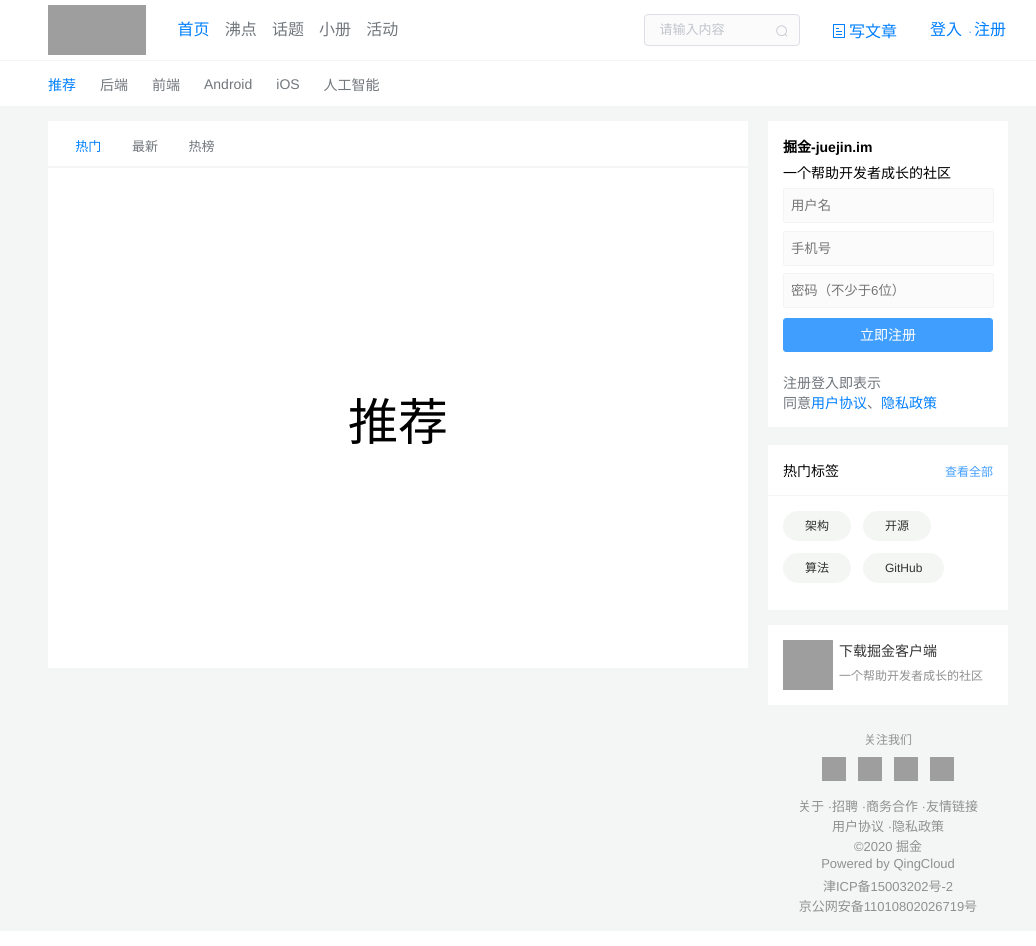
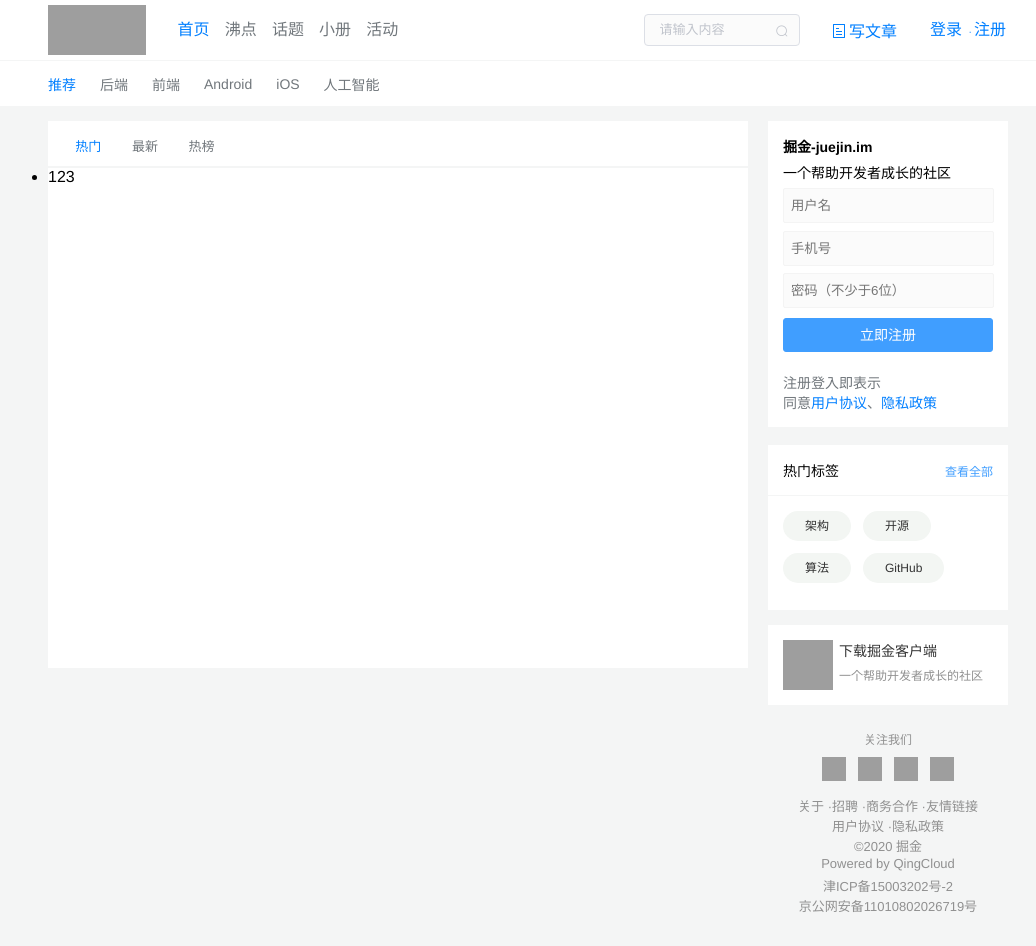
Before and after one commit to 123tang-t/juejin, a Vue app: page / in a window 1280 px wide. Shown: the whole page, without its empty margins (112-1148 px from the left). Built offline with nearby package versions, Linux system fonts and the light colour scheme; grey boxes are pictures that could not be loaded.

Commit message:
feat:滚动

```diff
--- a/src/App.vue
+++ b/src/App.vue
@@ -1,8 +1,25 @@
 <template>
-  <div id="app">
+  <div id="app" @scroll="changeHomeScroll">
     <router-view/>
   </div>
 </template>
+
+<script>
+export default {
+    name: 'APP',
+    methods: {
+        changeHomeScroll (el) {
+            console.log('123')
+            const height = el.target.scrollHeight - el.target.scrollTop - el.target.clientHeight
+            if (height === 0) {
+                console.log('到底了')
+            } else {
+                console.log(height)
+            }
+        }
+    }
+}
+</script>
 
 <style lang="scss">
 // @import './assets/css/element-ui.scss';
@@ -15,6 +32,8 @@
     -webkit-font-smoothing: antialiased;
     -moz-osx-font-smoothing: grayscale;
     background: #f4f5f5;
+    height: 100%;
+    overflow-y: auto;
 }
 // .el-input {
 //     .el-input__inner {
--- a/src/components/detailshome/recommend.vue
+++ b/src/components/detailshome/recommend.vue
@@ -2,7 +2,12 @@
     <div class="recommend">
         <HeaderTitle/>
         <div class="desc">
-            <div class="desc-child">推荐</div>
+            <!-- <div class="desc-child">
+                推荐
+            </div> -->
+            <ul class="list">
+                <li>123</li>
+            </ul>
         </div>
     </div>
 </template>
@@ -18,17 +23,29 @@ export default {
     data () {
         return {
         }
+    },
+    methods: {
+        // changeScroll (el) {
+        //     const height = el.target.scrollHeight - el.target.scrollTop - el.target.clientHeight
+        //     if (height === 0) {
+        //         console.log('到底了')
+        //     } else {
+        //         console.log(height)
+        //     }
+        // }
     }
 }
 </script>
 
 <style lang="scss" scoped>
 .recommend {
+    height: 100%;
     .desc {
         position: relative;
         margin-top: 2px;
         height: 500px;
         background: #fff;
+        // overflow-y: auto;
         .desc-child {
             position: absolute;
             top: 50%;
@@ -36,6 +53,9 @@ export default {
             transform: translate(-50%, -50%);
             font-size: 50px;
         }
+        .list {
+            height: 1000px;
+        }
     }
 }
 </style>
--- /dev/null
+++ b/src/components/elementDialog.vue
@@ -0,0 +1,41 @@
+<template>
+    <div class="dialog" v-if="signRegistered">
+        <!-- 注册 -->
+        <el-dialog
+            title="注册"
+            :visible.sync="loginToRegister"
+            width="50%"
+            :modal="true"
+            :modal-append-to-body="false">
+            <span>这是一段信息</span>
+            <span slot="footer" class="dialog-footer">
+                <el-button @click="dialogVisible = false">取 消</el-button>
+                <el-button type="primary" @click="dialogVisible = false">确 定</el-button>
+            </span>
+        </el-dialog>
+</template>
+
+<script>
+export default {
+    name: 'ElementDialog',
+    props: {
+        signRegistered: Boolean,
+        loginToRegister: Boolean
+    },
+    data () {
+        return {
+        }
+    }
+}
+</script>
+
+<style lang="scss" scoped>
+.dialog {
+    position: fixed;
+    top: 0;
+    right: 0;
+    left: 0;
+    bottom: 0;
+    z-index: 999;
+}
+</style>
--- a/src/components/signRegistered.vue
+++ b/src/components/signRegistered.vue
@@ -1,6 +1,6 @@
 <template>
     <div class="sign-registered" v-if="signRegistered">
-        <!-- 登入对话框 -->
+        <!-- 登录对话框 -->
         <div class="sign-in" v-if="loginToRegister==='sign'">
             <div class="sign-title">
                <h3>登录</h3>
--- a/src/views/Home.vue
+++ b/src/views/Home.vue
@@ -41,18 +41,21 @@
                 </div>
                 <div class="auth">
                     <span class="sign" @click.stop="sign">
-                        登入
+                        登录
                         <!-- &nbsp;· -->
                     </span>
                     <span @click.stop="registered">注册</span>
                 </div>
             </div>
         </div>
-        <!-- 登入注册对话框 -->
+        <!-- 登录注册对话框 -->
         <SignRegistered
             :signRegistered="signRegistered"
             :loginToRegister="loginToRegister"
             @colse="dialogColse"/>
+        <!-- <ElementDialog
+            :signRegistered="signRegistered"
+            :loginToRegister="loginToRegister"/> -->
         <HeaderTitle v-show="changeDemo==='home'||changeDemo==='booklet'"
             :changeDemo="changeDemo"
             :secondSelect="secondSelect"
@@ -67,6 +70,7 @@
 import HeaderTitle from '@/components/headerTitle.vue'
 import HomePage from '@/components/detailshome/homePage.vue'
 import SignRegistered from '@/components/signRegistered.vue'
+// import ElementDialog from '@/components/elementDialog.vue'
 
 export default {
     name: 'Home',
@@ -74,6 +78,7 @@ export default {
         HeaderTitle,
         HomePage,
         SignRegistered
+        // ElementDialog
     },
     data () {
         return {
@@ -139,12 +144,22 @@ export default {
         essayColse () {
             this.essay = false
         }
+        // 监听
+        // changeHomeScroll (el) {
+        //     const height = el.target.scrollHeight - el.target.scrollTop - el.target.clientHeight
+        //     if (height === 0) {
+        //         console.log('到底了')
+        //     } else {
+        //         console.log(height)
+        //     }
+        // }
     }
 }
 </script>
 
 <style lang="scss" scoped>
 .home {
+    height: 100%;
     .header-under {
         background: #fff;
         // border-bottom: 1px solid #71777C;
@@ -220,7 +235,7 @@ export default {
                 .introduction-list {
                     position: absolute;
                     top: 60px;
-                    left: -136px;
+                    left: -121px;
                     display: flex;
                     flex-direction: column;
                     align-items: center;
@@ -267,6 +282,8 @@ export default {
                     left: 32.5px;
                     top: 55px;
                     border: 1px solid rgba(178, 181, 187, .5);
+                    border-right: none;
+                    border-bottom: none;
                     transform: rotate(45deg);
                     z-index: 120;
                 }
```
Also changed, not shown: src/components/detailshome/homePage.vue (+0 -15 lines).
